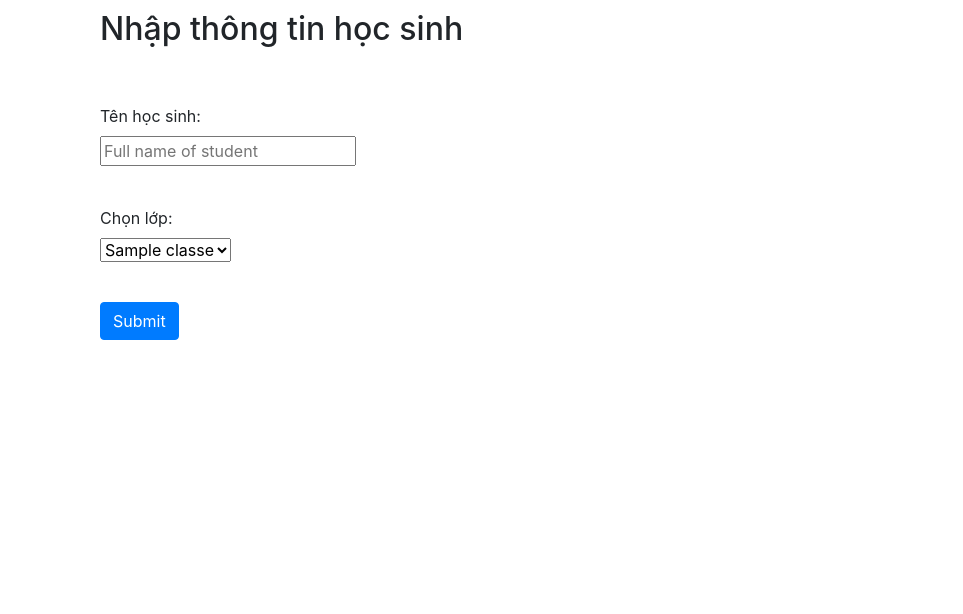
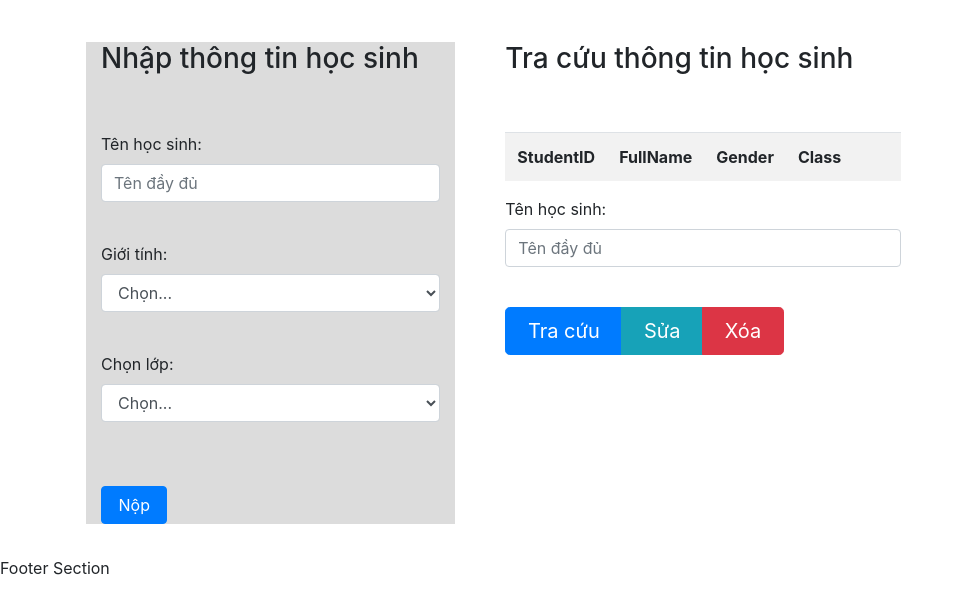
Before and after one commit to longpb91/webappstudent, a Flask app: page /students in a window 1280 px wide. Shown: the part 56-670 px from the top of the page, without its empty margins (0-963 px from the left). Run offline with Flask 2, Linux system fonts and the light colour scheme; tables that the repository leaves empty hold one stand-in row (values such as "Sample post"); lists and menus that the app fills with data are empty.

Commit message:
Update page Nhập thông tin học sinh

```diff
--- a/src/app.py
+++ b/src/app.py
@@ -5,15 +5,15 @@
 
 from src.models import Students, Classes, Teachers, Subjects
 
-# from dotenv import load_dotenv
-#
-#
-# load_dotenv()
+from dotenv import load_dotenv
+
+
+load_dotenv()
 
 app = Flask(__name__)
 
-# ENV = 'dev'
-ENV = 'prod'
+ENV = 'dev'
+# ENV = 'prod'
 
 if ENV == 'dev':
     app.debug = True
@@ -66,28 +66,40 @@
 @app.route('/students', methods=['GET', 'POST'])
 def add_students():
     try:
-        query = 'SELECT classname FROM add_classes'
-        results = db.session.execute(query)
+        query_1 = 'SELECT classname FROM add_classes'
+        results = db.session.execute(query_1)
         lst = []
         for r in results:
             lst.append(r[0])
 
         if request.method == 'POST':
-            name = request.form['studentname']
-            class_ = request.form['classes']
+            if request.form['service'] == 'add':
+                name = request.form['studentname']
+                gender = request.form['studentgender']
+                class_ = request.form['classes']
 
-            if name == "" or class_ == "":
-                error = "Please enter required fields."
-                return render_template("students.html", lst=lst, error=error)
+                if name == "" or class_ == "" or gender == "":
+                    error = "Please enter required fields."
+                    return render_template("students.html", lst=lst, error=error)
 
-            data_students = Students(name, class_)
-            db.session.add(data_students)
-            db.session.commit()
+                data_students = Students(name, gender, class_)
+                db.session.add(data_students)
+                db.session.commit()
 
-            # return "Student with ID={}".format(data_students.id)
-            # return render_template("success.html")
-            msg = 'Successfully! Thank you for your information.'
-            return render_template('students.html', lst=lst, msg=msg)
+                # return "Student with ID={}".format(data_students.id)
+                # return render_template("success.html")
+                msg = 'Successfully! Thank you for your information.'
+                return render_template('students.html', lst=lst, msg=msg)
+            elif request.form['service'] == 'search':
+                name = request.form['studentnameget']
+                query_2 = f"SELECT * FROM add_students WHERE studentname = '{name}'"
+                result = db.session.execute(query_2)
+
+
+
+
+                return render_template('students.html', lst=lst)
+
         return render_template("students.html", lst=lst)
     except Exception as e:
         return str(e)
@@ -143,7 +155,6 @@
         return str(e)
 
 
-
 if __name__ == '__main__':
     # app.debug = True
     app.run()
--- a/src/models.py
+++ b/src/models.py
@@ -10,10 +10,12 @@
     __tablename__ = 'add_students'
     studentid = db.Column(db.Integer, primary_key=True)
     studentname = db.Column(db.String(200))
+    studentgender = db.Column(db.String(10))
     class_ = db.Column(db.String(200))
 
-    def __init__(self, studentname, class_):
+    def __init__(self, studentname, studentgender, class_):
         self.studentname = studentname
+        self.studentgender = studentgender
         self.class_ = class_
 
 
--- a/src/templates/layout.html
+++ b/src/templates/layout.html
@@ -4,8 +4,8 @@
         <title>FPT Software - Cổng thông tin lớp học</title>
         <meta charset="utf-8">
         <meta name="viewport" content="width=device-width, initial-scale=1">
+    <!--  <link rel="stylesheet" href="../static/style.css" />-->
         <link rel="stylesheet" href="https://cdn.jsdelivr.net/npm/bootstrap@4.6.1/dist/css/bootstrap.min.css">
-    <!--  <link rel="stylesheet" href="../static/style.css" />-->
         <script src="https://cdn.jsdelivr.net/npm/jquery@3.5.1/dist/jquery.slim.min.js"></script>
         <script src="https://cdn.jsdelivr.net/npm/popper.js@1.16.1/dist/umd/popper.min.js"></script>
         <script src="https://cdn.jsdelivr.net/npm/bootstrap@4.6.1/dist/js/bootstrap.bundle.min.js"></script>
@@ -16,6 +16,7 @@
             background: #aaa;
           }
       </style>
+
     </head>
 
     <body>
@@ -26,11 +27,13 @@
 <!--          <h3>Cổng thông tin lớp học của FPT SOFTWARE</h3>-->
 <!--        </div>-->
         {% include 'includes/_navbar.html' %}
-        <div class="container">
+        <div class="container-lg p-3 my-3">
             {% include 'includes/_messages.html'%}
             {% block body %}{% endblock %}
         </div>
 <!--        <script src="https://cdn.jsdelivr.net/npm/bootstrap@4.6.1/dist/js/bootstrap.min.js"></script>-->
+    <!-- Footer Section -->
+    <footer>Footer Section</footer>
     </body>
 
 </html>
--- a/src/templates/students.html
+++ b/src/templates/students.html
@@ -5,60 +5,88 @@
     {% if message %}
     <p class="message">{{message | safe}}</p>
     {% endif %}
-    <h2>Nhập thông tin học sinh</h2><br><br>
+      <div class="row">
+          <div class="col-sm-4" style="background-color:gainsboro;">
+              <h3>Nhập thông tin học sinh</h3><br><br>
               <form action="/students" method="POST">
-<!--      <div class="form-group">-->
-<!--        <label for="sid">Mã học sinh (Student ID):</label><br>-->
-<!--        <input-->
-<!--          type="text"-->
-<!--          name="studentid"-->
-<!--          id="sid"-->
-<!--          placeholder="Mã học sinh"-->
-<!--          maxlength="5"-->
-<!--        />-->
-<!--        <br><br>-->
-<!--      </div>-->
                   <div class="form-group">
                       <label for="sname">Tên học sinh:</label><br>
                       <input
                           type="text"
+                          class="form-control"
                           name="studentname"
                           id="sname"
-          placeholder="Full name of student"
+                          placeholder="Tên đầy đủ"
                       />
-        <br><br>
+                      <br>
                   </div>
 
                   <div class="form-group">
+                      <label for="sgender">Giới tính:</label><br>
+                      <select name="studentgender" class="form-control" id="sgender">
+                          <option value=" " selected>Chọn...</option>
+                          <option value="male">Nam</option>
+                          <option value="female">Nữ</option>
+                          <option value="others">Khác</option>
+                      </select>
+                      <br>
+                  </div>
 
+                  <div class="form-group">
                       <label for="classes">Chọn lớp:</label><br>
-        <select name="classes" id="classes">
+                      <select name="classes" class="form-control" id="classes">
+                          <option value=" " selected>Chọn...</option>
                           {% for class in lst %}
                           <option value={{ class }}>{{ class }}</option>
                           {% endfor %}
-<!--          <option value="fresher_de">Fresher DE</option>-->
-<!--          <option value="fresher_ds">Fresher DS</option>-->
-<!--          <option value="fresher_da">Fresher DA</option>-->
                       </select>
                       <br><br>
                   </div>
-<!--      <div class="form-group">-->
-<!--        <label>Chọn môn học:</label><br>-->
-<!--        <input type="checkbox" id="bdata" name="subject" value="BigData"> Big Data-->
-<!--  &lt;!&ndash;      <label for="bdata">Big Data</label>&ndash;&gt;-->
-<!--        <br>-->
-<!--        <input type="checkbox" id="hdoop" name="subject" value="Hadoop"> Hadoop-->
-<!--  &lt;!&ndash;      <label for="hdoop">Apache Hadoop</label>&ndash;&gt;-->
-<!--        <br>-->
-<!--        <input type="checkbox" id="pthon" name="subject" value="Python"> Fundemental Python-->
-<!--  &lt;!&ndash;      <label for="pthon">Fundamental Python</label>&ndash;&gt;-->
-<!--        <br>-->
-<!--        <input type="checkbox" id="sql" name="subject" value="SQL"> SQL-->
-<!--  &lt;!&ndash;      <label for="sql">SQL</label>&ndash;&gt;-->
-<!--        <br><br>-->
-<!--      </div>-->
-      <input type="submit" class="btn btn-primary" value="Submit">
+                  <input type="submit" class="btn btn-primary" value=" Nộp ">
+                  <input type="hidden" name="service" value="add">
               </form>
+          </div>
+          <div class="colsm-8" style="margin-left:50px">
+              <h3>Tra cứu thông tin học sinh</h3><br><br>
+              <table class="table table-striped">
+                  <tr>
+                      <th>StudentID</th>
+                      <th>FullName</th>
+                      <th>Gender</th>
+                      <th>Class</th>
+                      <th></th>
+                      <th></th>
+                  </tr>
+                  {% for student in students %}
+                    <tr>
+                        <td></td>
+                    </tr>
+                  {% endfor %}
+              </table>
+              <form action="/students" method="POST">
+                  <div class="form-group">
+                      <label for="snameget">Tên học sinh:</label><br>
+                      <input
+                          type="text"
+                          class="form-control"
+                          name="studentnameget"
+                          id="snameget"
+                          placeholder="Tên đầy đủ"
+                      />
+                      <input type="hidden" name="service" value="search">
+                      <br>
+                  </div>
+                  <div class="btn-group btn-group-lg">
+                      <input type="submit" class="btn btn-primary" value=" Tra cứu ">
+                      <input type="submit" class="btn btn-info" value=" Sửa ">
+                      <input type="submit" class="btn btn-danger" value=" Xóa ">
+                  </div>
+              </form>
+          </div>
+      </div>
+
+
+
   </div>
   </body>
 
```
Also changed, not shown: src/test.py (+13 -3 lines). Lines whose indentation alone changed are shown as unchanged.
